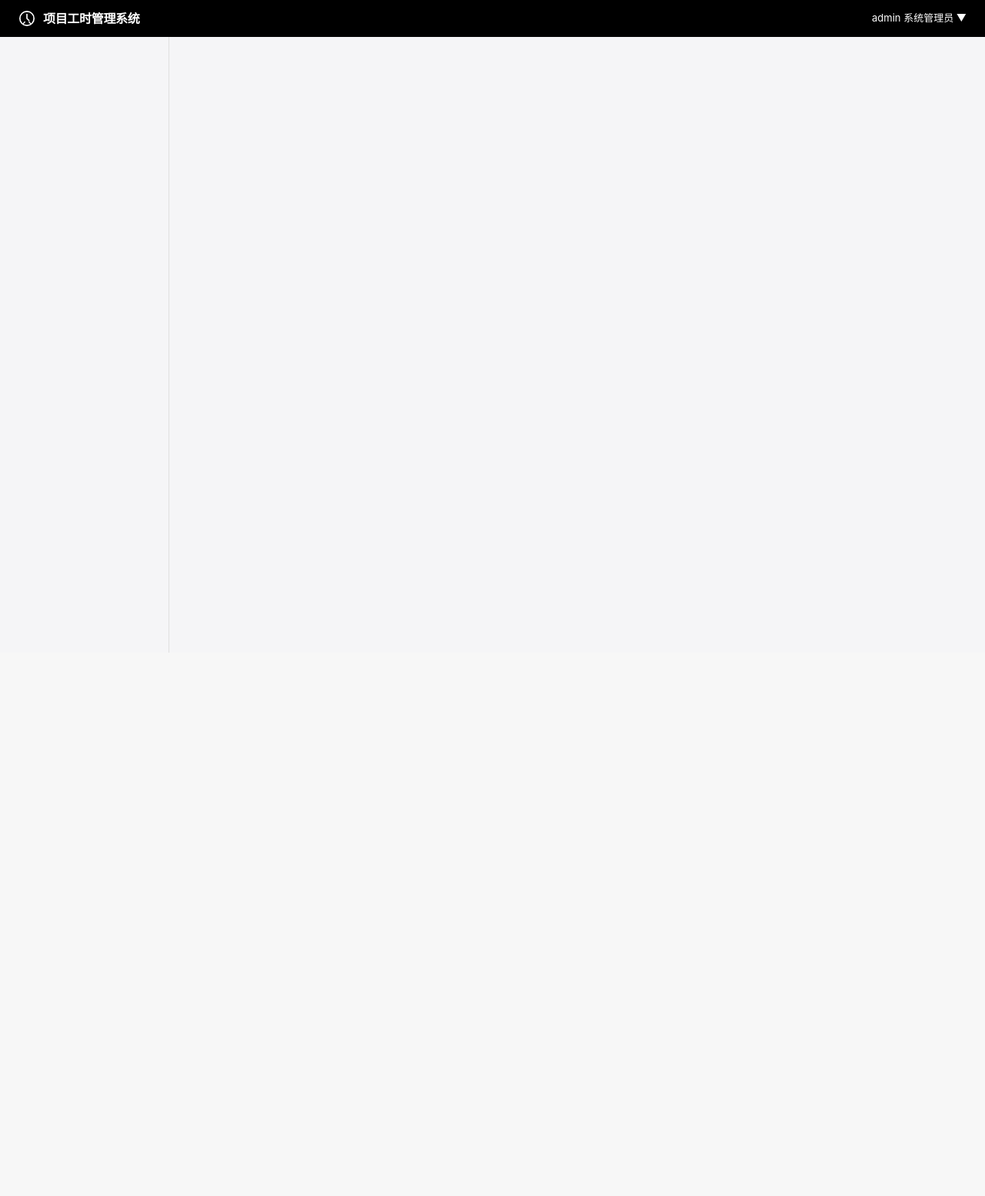
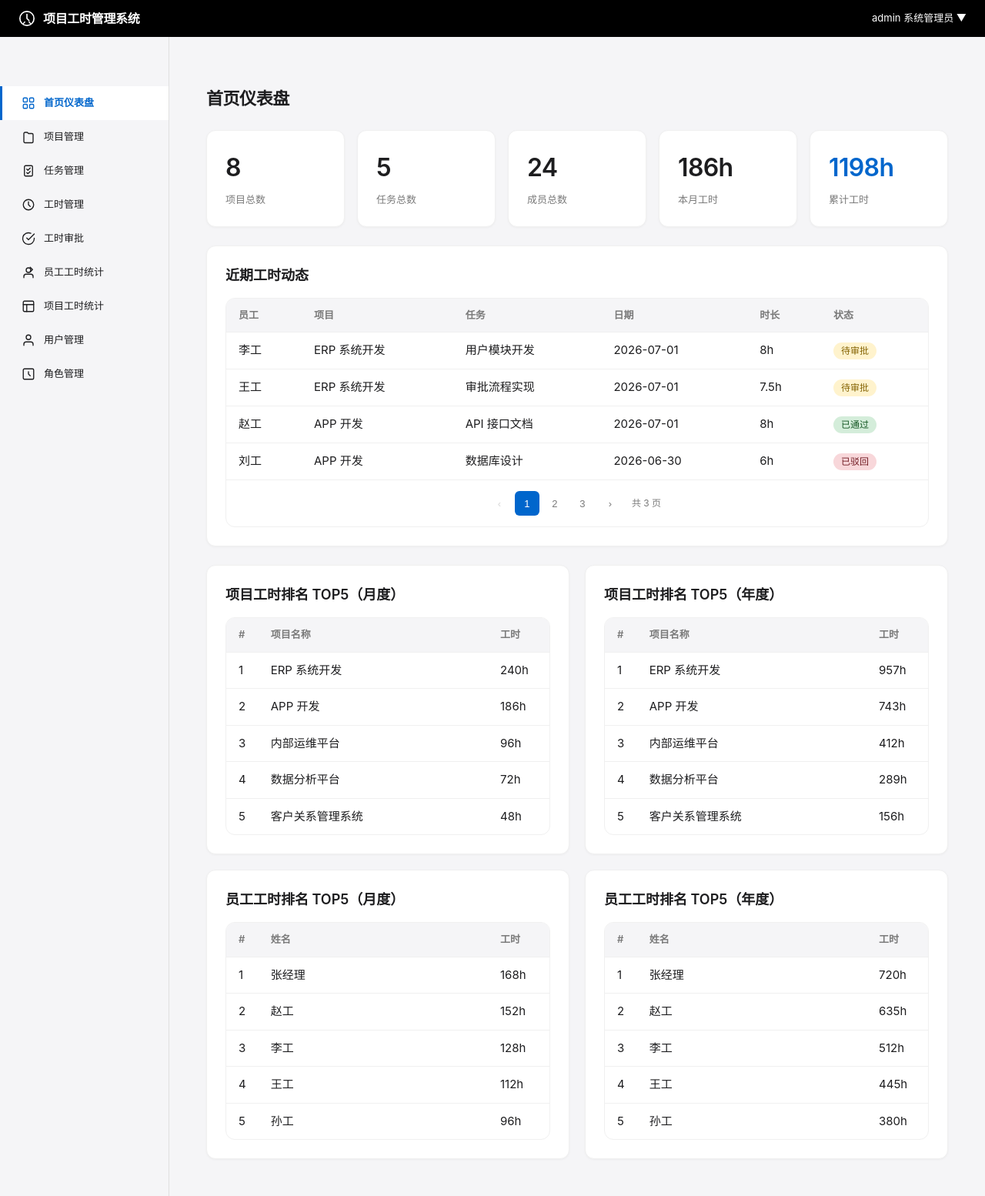
Before and after one commit to sukaigit/project-time-manage, a Spring Boot app: page / in a window 1280 px wide. Shown: the whole page at 77% size. Before the commit the page ends 848 px from the top, so only its background shows below. Run offline with Spring Boot 4, Linux system fonts and the light colour scheme.

Commit message:
fix: restore renderSidebar/pagination/switchPage/statusMap deleted during page2Data removal
These 4 functions were accidentally removed when the static page2Data
block was replaced with dynamic dataCache API loading.
- renderSidebar(): renders the left navigation menu
- pagination(): generates pagination HTML
- switchPage(): handles page state switching
- statusMap: maps status codes to Chinese labels

```diff
--- a/src/main/resources/static/index.html
+++ b/src/main/resources/static/index.html
@@ -144,6 +144,38 @@ let currentRoute = 'dashboard';
 
 // ========== 第2页模拟数据 ==========
 // 数据通过 dataCache 从 API 动态加载
+
+const statusMap = { pending: '待审批', approved: '已通过', rejected: '已驳回' };
+
+function renderSidebar(activeRoute) {
+  let html = '<ul class="sidebar-menu">';
+  for (const [key, route] of Object.entries(routes)) {
+    const perms = rolePermissions[currentRole][key] || [];
+    if (perms.length === 0) continue;
+    html += '<li class="' + (activeRoute === key ? 'active' : '') + '" onclick="navigate(\'' + key + '\')">' + route.icon + ' ' + route.label + '</li>';
+  }
+  html += '</ul>';
+  document.getElementById('sidebar').innerHTML = html;
+}
+
+function pagination(section, current, total) {
+  let html = '<div class="pagination">';
+  html += '<button class="page-btn' + (current === 1 ? ' disabled' : '') + '" onclick="switchPage(\'' + section + '\',' + (current - 1) + ')">‹</button>';
+  for (let i = 1; i <= total; i++) {
+    html += '<button class="page-btn' + (i === current ? ' active' : '') + '" onclick="switchPage(\'' + section + '\',' + i + ')">' + i + '</button>';
+  }
+  html += '<button class="page-btn' + (current === total ? ' disabled' : '') + '" onclick="switchPage(\'' + section + '\',' + (current + 1) + ')">›</button>';
+  html += '<span class="page-info">共 ' + total + ' 页</span>';
+  html += '</div>';
+  return html;
+}
+
+function switchPage(section, page) {
+  if (page < 1) return;
+  pageState[section] = page;
+  navigate(currentRoute);
+}
+
 function renderDashboard() {
   const p = pageState.dashboard;
   const rows = p === 1
```
